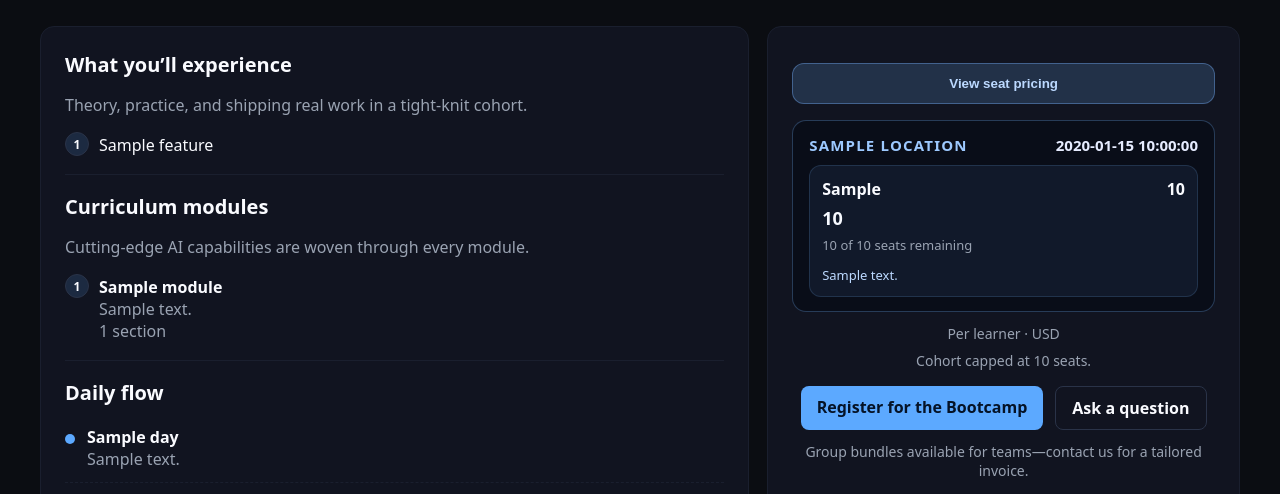
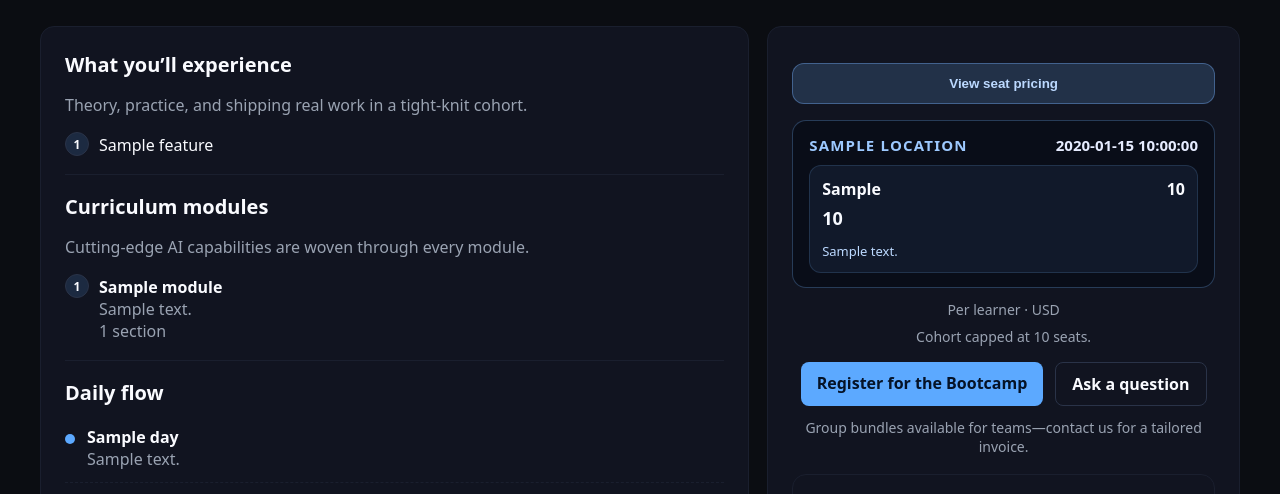
Before and after one commit to AIforimpact22/mainaiforimpact, a Flask app: template templates/bootcamp.html in a window 1280 px wide. Shown: the part 1014-1508 px from the top of the page. Run offline with Flask 3, Linux system fonts and the light colour scheme; the template is opened without the code that fills it: most values are stand-ins (such as "Sample title", 1, 10 or a date in 2020); grey boxes marked "Sample" are stand-in pictures; form fields are guessed from the names that the template uses; parts of the project's set-up code (start-up, migrations or seed data) failed here and were passed over; some libraries are stand-ins or nearby versions.

Commit message:
Hide seat availability text on bootcamp page

```diff
--- a/templates/bootcamp.html
+++ b/templates/bootcamp.html
@@ -287,11 +287,6 @@
                       <div>{{ offer.price_type }}</div>
                     </div>
                     <div class="seat-offer-price">{{ offer.price_display }}</div>
-                    {% if offer.seats_available is not none and offer.seats_total is not none %}
-                      <div class="seat-offer-meta">{{ offer.seats_available }} of {{ offer.seats_total }} seats remaining</div>
-                    {% elif offer.seats_total is not none %}
-                      <div class="seat-offer-meta">{{ offer.seats_total }} seats available</div>
-                    {% endif %}
                     {% if offer.notes %}
                       <div class="seat-offer-notes">{{ offer.notes }}</div>
                     {% endif %}
```
